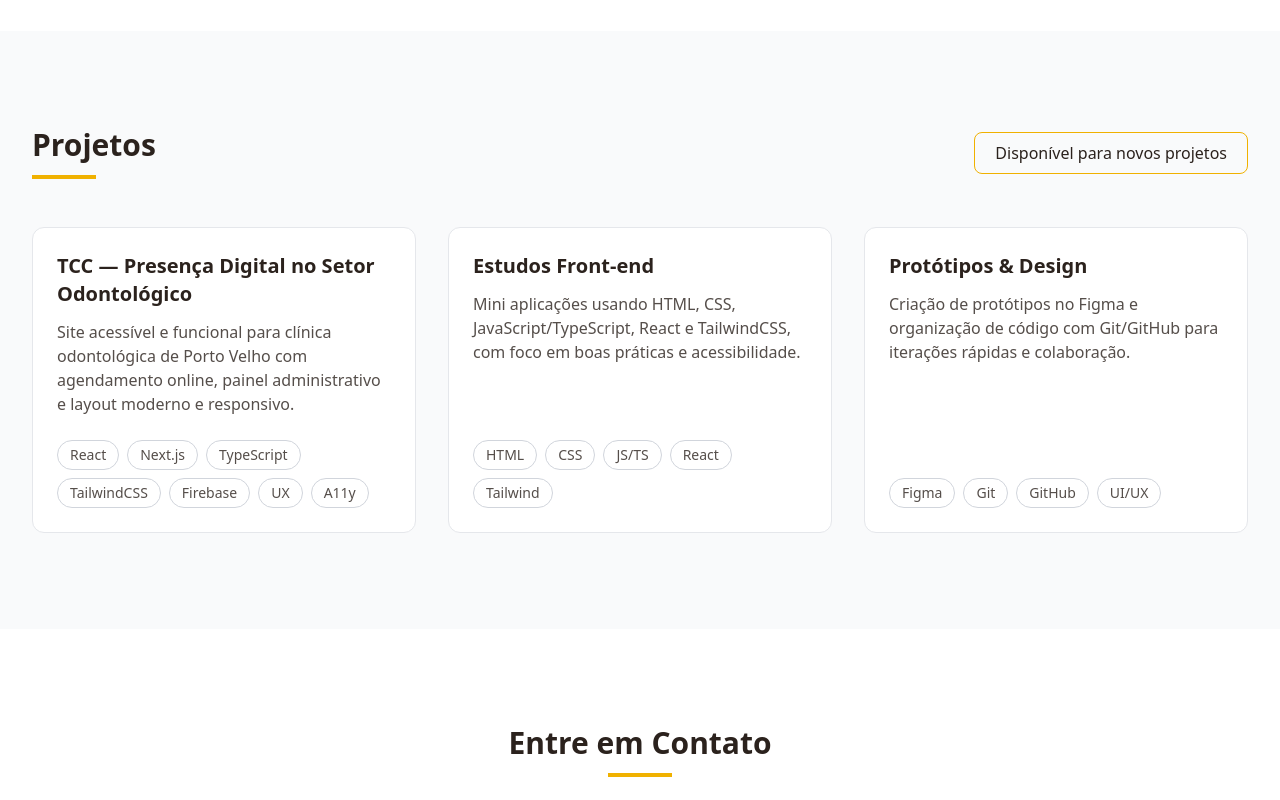
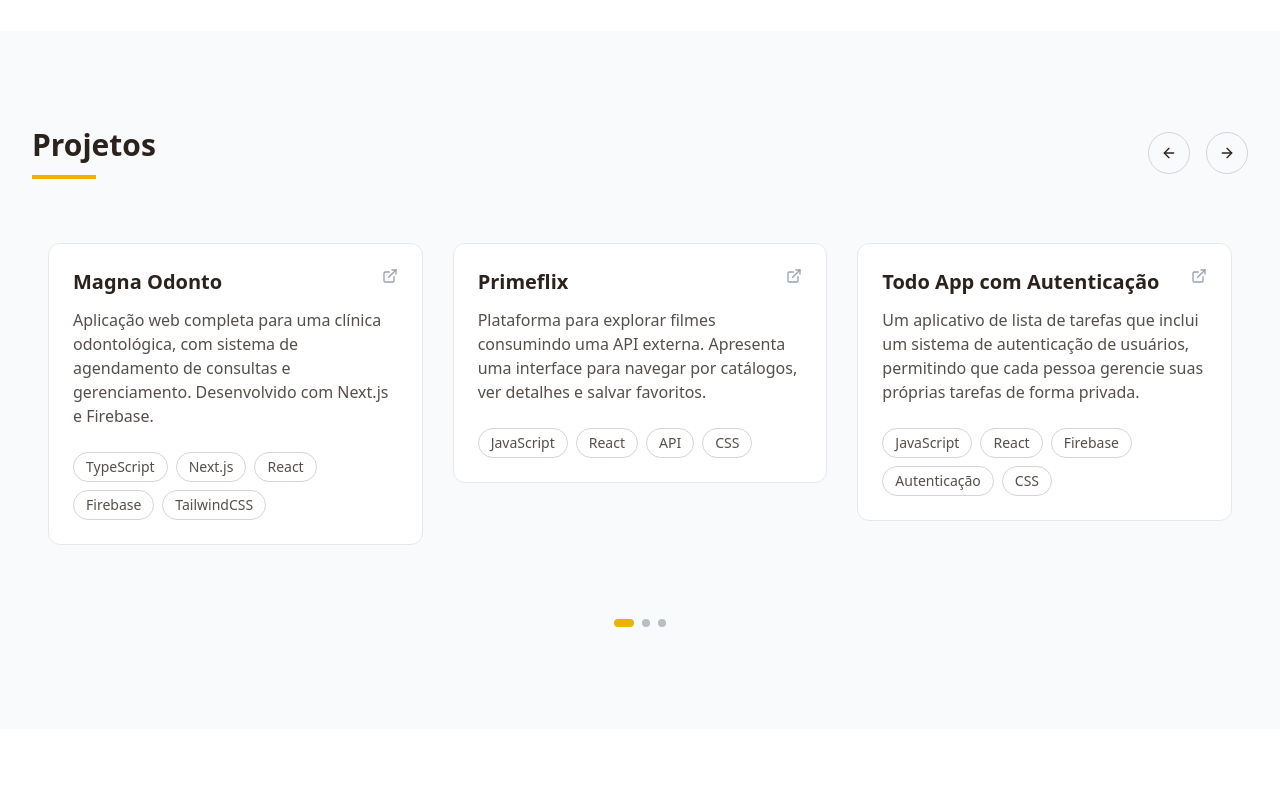
Before and after one commit to jotalucasfarias/meu-portfolio, a React (Vite) app: page / in a window 1280 px wide. Shown: the part 1780-2580 px from the top of the page. Built offline with nearby package versions, Linux system fonts and the light colour scheme.

Commit message:
feat: integrar Swiper ao carrossel de projetos; atualizar dados dos projetos e ajustar estilos do Header e MenuButton

```diff
--- a/package.json
+++ b/package.json
@@ -15,12 +15,14 @@
     "react-dom": "^19.1.1",
     "react-icons": "^5.5.0",
     "react-intersection-observer": "^9.16.0",
+    "swiper": "^12.0.2",
     "tailwindcss": "^4.1.13"
   },
   "devDependencies": {
     "@eslint/js": "^9.35.0",
     "@types/react": "^19.1.13",
     "@types/react-dom": "^19.1.9",
+    "@types/swiper": "^5.4.3",
     "@vitejs/plugin-react": "^5.0.2",
     "eslint": "^9.35.0",
     "eslint-plugin-react-hooks": "^5.2.0",
--- a/src/components/Header/Header.tsx
+++ b/src/components/Header/Header.tsx
@@ -3,8 +3,7 @@ import ThemeButton from './ThemeButton';
 
 export default function Header() {
   return (
-    // colocar filter depois do border
-    <header className="w-full border-b border-gray-200 dark:border-white/20">
+    <header className="sticky top-0 z-50 w-full border-b border-gray-200/50 dark:border-white/20 bg-white/80 dark:bg-black/80 backdrop-blur-lg transition-colors duration-500">
       <div className="container mx-auto flex items-center justify-between px-4 sm:px-6 lg:px-8 h-16">
         {/* Name/Logo */}
         <div className="flex items-center gap-2">
--- a/src/components/Header/MenuButton.tsx
+++ b/src/components/Header/MenuButton.tsx
@@ -30,7 +30,7 @@ export default function MenuButton() {
   return (
     <>
       <button
-        className="p-3 rounded duration-300 border border-gray-200 hover:bg-yellow-500/25 hover:text-black dark:border-white/20 transition-colors z-50"
+        className="p-3 rounded duration-300 border border-gray-200 hover:bg-yellow-500/25 hover:text-black dark:border-white/20 transition-colors z-[60]"
         onClick={toggleMenu}
       >
         <div className="relative h-5 w-5">
@@ -51,7 +51,7 @@ export default function MenuButton() {
 
       <div
         className={`
-          fixed top-20 inset-x-0 bottom-0 bg-white dark:bg-black z-40
+          fixed top-0 inset-x-0 bottom-0 bg-white dark:bg-black z-[55]
           flex flex-col items-center justify-center
           transition-all duration-500 ease-in-out overflow-hidden
           ${isMenuOpen ? 'max-h-screen opacity-100' : 'max-h-0 opacity-0'}
--- a/src/components/Projects/Projects.tsx
+++ b/src/components/Projects/Projects.tsx
@@ -1,5 +1,13 @@
+import { FiArrowLeft, FiArrowRight, FiExternalLink } from 'react-icons/fi';
 import { useInView } from 'react-intersection-observer';
 import { projectsData } from '../../data/projectsData';
+
+// Import do Swiper
+import 'swiper/css';
+import 'swiper/css/navigation';
+import 'swiper/css/pagination';
+import { A11y, Navigation, Pagination } from 'swiper/modules';
+import { Swiper, SwiperSlide } from 'swiper/react';
 
 export default function Projects() {
   const { ref, inView } = useInView({
@@ -11,7 +19,7 @@ export default function Projects() {
     <section
       id="projects"
       ref={ref}
-      className="py-16 md:py-24 bg-gray-50 dark:bg-[#000000] transition-colors duration-500"
+      className="py-16 md:py-24 bg-gray-50 dark:bg-black transition-colors duration-500"
     >
       <div className="container mx-auto px-4 sm:px-6 lg:px-8">
         {/* Cabeçalho da Seção */}
@@ -26,25 +34,52 @@ export default function Projects() {
             </h2>
             <div className="w-16 h-1 bg-yellow-500 mt-3"></div>
           </div>
+          <div className="flex items-center gap-4 mt-6 md:mt-0">
+            <div className="swiper-button-prev-custom p-3 rounded-full border border-gray-300 dark:border-white/20 text-text-dark dark:text-white hover:bg-yellow-500/10 hover:border-yellow-500/50 cursor-pointer transition-colors">
+              <FiArrowLeft />
+            </div>
+            <div className="swiper-button-next-custom p-3 rounded-full border border-gray-300 dark:border-white/20 text-text-dark dark:text-white hover:bg-yellow-500/10 hover:border-yellow-500/50 cursor-pointer transition-colors">
+              <FiArrowRight />
+            </div>
+          </div>
+        </div>
+
+        {/* Carrossel de Projetos */}
+        <Swiper
+          modules={[Navigation, Pagination, A11y]}
+          spaceBetween={30}
+          slidesPerView={1}
+          navigation={{
+            nextEl: '.swiper-button-next-custom',
+            prevEl: '.swiper-button-prev-custom',
+          }}
+          pagination={{ clickable: true, el: '.swiper-pagination-custom' }}
+          breakpoints={{
+            768: {
+              slidesPerView: 2,
+            },
+            1024: {
+              slidesPerView: 3,
+            },
+          }}
+          className="!pb-12 !px-4 !py-4" // Adiciona padding para o hover e paginação
+        >
+          {projectsData.map((project, index) => (
+            <SwiperSlide key={index} className="h-auto">
+              <div className="group bg-white dark:bg-[#0f0f0f85] border border-gray-200 dark:border-white/20 rounded-xl p-6 flex flex-col h-full transition-all duration-300 ease-out hover:-translate-y-1 hover:shadow-[0_0_40px_5px_rgba(234,179,8,0.2)] dark:hover:border-yellow-500/40">
+                <div className="flex justify-between items-start mb-3">
+                  <h3 className="text-xl font-bold text-text-dark dark:text-white">
+                    {project.title}
+                  </h3>
                   <a
-            href="#contact"
-            className="mt-6 md:mt-0 px-5 py-2 border border-yellow-500 text-text-dark dark:text-white rounded-lg hover:bg-yellow-500/10 transition-all duration-300 text-center whitespace-nowrap"
+                    href={project.url}
+                    target="_blank"
+                    rel="noopener noreferrer"
+                    aria-label={`Ver ${project.title} no GitHub`}
                   >
-            Disponível para novos projetos
+                    <FiExternalLink className="text-gray-400 group-hover:text-yellow-500 transition-colors" />
                   </a>
                 </div>
-
-        {/* Grid de Projetos */}
-        <div className="grid grid-cols-1 md:grid-cols-2 lg:grid-cols-3 gap-8">
-          {projectsData.map((project, index) => (
-            <div
-              key={index}
-              className={`group bg-white dark:bg-[#0f0f0f85] border border-gray-200 dark:border-white/20 rounded-xl p-6 flex flex-col transition-all duration-300 ease-out hover:-translate-y-1 hover:shadow-[0_0_40px_5px_rgba(234,179,8,0.2)] dark:hover:border-yellow-500/40`}
-              style={{ transitionDelay: `${index * 100}ms` }}
-            >
-              <h3 className="text-xl font-bold text-text-dark dark:text-white mb-3">
-                {project.title}
-              </h3>
                 <p className="text-text-dark/80 dark:text-gray-400 mb-6 flex-grow">
                   {project.description}
                 </p>
@@ -59,8 +94,10 @@ export default function Projects() {
                   ))}
                 </div>
               </div>
+            </SwiperSlide>
           ))}
-        </div>
+        </Swiper>
+        <div className="swiper-pagination-custom text-center mt-4"></div>
       </div>
     </section>
   );
--- a/src/data/projectsData.ts
+++ b/src/data/projectsData.ts
@@ -1,28 +1,37 @@
 export const projectsData = [
   {
-    title: 'TCC — Presença Digital no Setor Odontológico',
+    title: 'Magna Odonto',
     description:
-      'Site acessível e funcional para clínica odontológica de Porto Velho com agendamento online, painel administrativo e layout moderno e responsivo.',
-    tags: [
-      'React',
-      'Next.js',
-      'TypeScript',
-      'TailwindCSS',
-      'Firebase',
-      'UX',
-      'A11y',
-    ],
+      'Aplicação web completa para uma clínica odontológica, com sistema de agendamento de consultas e gerenciamento. Desenvolvido com Next.js e Firebase.',
+    tags: ['TypeScript', 'Next.js', 'React', 'Firebase', 'TailwindCSS'],
+    url: 'https://github.com/jotalucasfarias/projeto-magna-odonto',
   },
   {
-    title: 'Estudos Front-end',
+    title: 'Primeflix',
     description:
-      'Mini aplicações usando HTML, CSS, JavaScript/TypeScript, React e TailwindCSS, com foco em boas práticas e acessibilidade.',
-    tags: ['HTML', 'CSS', 'JS/TS', 'React', 'Tailwind'],
+      'Plataforma para explorar filmes consumindo uma API externa. Apresenta uma interface para navegar por catálogos, ver detalhes e salvar favoritos.',
+    tags: ['JavaScript', 'React', 'API', 'CSS'],
+    url: 'https://github.com/jotalucasfarias/primeflix',
   },
   {
-    title: 'Protótipos & Design',
+    title: 'Todo App com Autenticação',
     description:
-      'Criação de protótipos no Figma e organização de código com Git/GitHub para iterações rápidas e colaboração.',
-    tags: ['Figma', 'Git', 'GitHub', 'UI/UX'],
+      'Um aplicativo de lista de tarefas que inclui um sistema de autenticação de usuários, permitindo que cada pessoa gerencie suas próprias tarefas de forma privada.',
+    tags: ['JavaScript', 'React', 'Firebase', 'Autenticação', 'CSS'],
+    url: 'https://github.com/jotalucasfarias/todo-app-auth',
+  },
+  {
+    title: 'Weather Card',
+    description:
+      'Um componente que exibe a previsão do tempo em tempo real para uma localidade, consultando uma API de meteorologia. Feito com TypeScript e React.',
+    tags: ['TypeScript', 'React', 'API'],
+    url: 'https://github.com/jotalucasfarias/WeatherCard',
+  },
+  {
+    title: 'Calculadora Web',
+    description:
+      'Uma calculadora funcional construída com JavaScript puro para demonstrar a lógica de programação e manipulação do DOM, sem o uso de frameworks.',
+    tags: ['JavaScript', 'HTML', 'CSS'],
+    url: 'https://github.com/jotalucasfarias/Calculator',
   },
 ];
--- /dev/null
+++ b/src/declarations.d.ts
@@ -0,0 +1,4 @@
+declare module '*.css';
+declare module 'swiper/css';
+declare module 'swiper/css/navigation'
+declare module 'swiper/css/pagination';
--- a/src/index.css
+++ b/src/index.css
@@ -8,3 +8,17 @@
   --color-text: #ffffff;
   --color-text-dark: #2b221d;
 }
+
+/* Estilos Customizados para o Swiper Pagination */
+.swiper-pagination-custom .swiper-pagination-bullet {
+  background-color: #9ca3af; /* Cor cinza para os inativos */
+  opacity: 0.7;
+  transition: all 0.3s;
+}
+
+.swiper-pagination-custom .swiper-pagination-bullet-active {
+  background-color: #eab308; /* Cor amarela para o ativo */
+  width: 20px;
+  border-radius: 5px;
+  opacity: 1;
+}
```
Also changed, not shown: 1 other file (tests, documents, lock files or other folders). Lines whose indentation alone changed are shown as unchanged.
